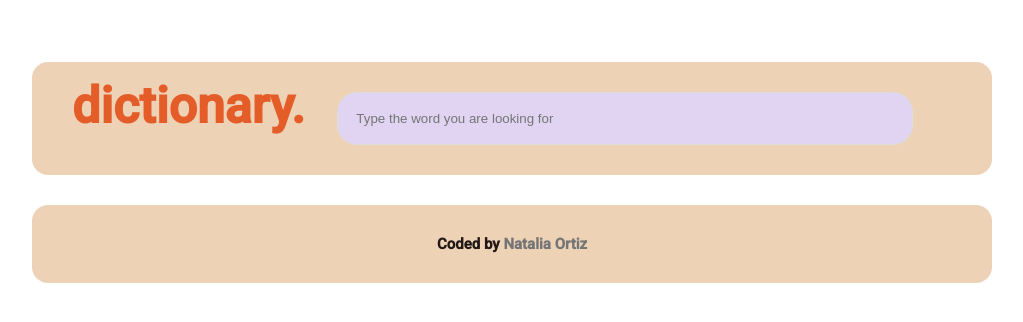
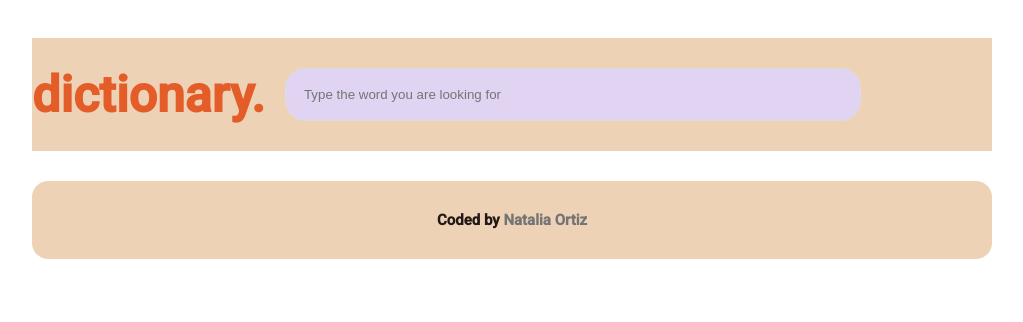
Before and after one commit to NatCode08/dictionary-project, a React (Create React App) app: page / in a window 1280 px wide. Shown: the top 322 px of the page, without its empty margins (128-1151 px from the left). Built offline with nearby package versions, Linux system fonts and the light colour scheme; no server answers.

Commit message:
improved the photo component

```diff
--- a/src/Dictionary.css
+++ b/src/Dictionary.css
@@ -1,20 +1,19 @@
 .Dictionary {
+  font-size: 50px;
   border-radius: 16px;
-  font-size: 50px;
-  background: #edd2b6;
   color: #e45d29;
-  margin: 24px 0;
 }
 .Dictionary searchBar {
   padding: 30px;
 }
 
-.Dictionary searchBar form {
+.Dictionary .searchBar form {
   display: flex;
   align-items: center;
+  background: #edd2b6;
 }
-.Dictionary span {
-  margin-left: 40px;
+.Dictionary .container span {
+  margin-left: 30px;
 }
 
 .Dictionary input {
--- a/src/Dictionary.js
+++ b/src/Dictionary.js
@@ -23,7 +23,7 @@ export default function Dictionary(props) {
     axios.get(apiUrl).then(handleDictionaryResponse);
 
     let pexelsApiKey = `563492ad6f91700001000001dce40c0e8bfd43e78975ec913a489b18`;
-    let pexelsApiUrl = `https://api.pexels.com/v1/search?query=${keyword}&per_page=1`;
+    let pexelsApiUrl = `https://api.pexels.com/v1/search?query=${keyword}&per_page=9`;
     let headers = {
       Authorization: `Bearer ${pexelsApiKey}`,
     };
--- a/src/Phonetic.css
+++ b/src/Phonetic.css
@@ -1,5 +1,8 @@
 .Phonetic {
   text-align: center;
+}
+.Phonetic .word section {
+  border-radius: 16px;
 }
 
 .Phonetic .word span {
@@ -7,7 +10,6 @@
   background: #e45d29;
   color: #fff;
   font-weight: normal;
-  border-radius: 16px;
 }
 .Phonetic a {
   color: #46459e;
--- a/src/Photos.css
+++ b/src/Photos.css
@@ -0,0 +1,5 @@
+.Photos img {
+  border-radius: 4px;
+  margin-bottom: 20px;
+  max-width: 100px;
+}
--- a/src/Photos.js
+++ b/src/Photos.js
@@ -10,7 +10,9 @@ export default function Photos(props) {
           {props.photos.map(function (photo, index) {
             return (
               <div className="col-4" key={index}>
-                <img src={photo.src.small} className="img-fluid" />
+                <a href={photo.src.original} target="_blank" rel="noreferrer">
+                  <img src={photo.src.landscape} className="img-fluid" />
+                </a>
               </div>
             );
           })}
--- a/src/Results.css
+++ b/src/Results.css
@@ -17,7 +17,6 @@
   font-size: 25px;
   font-weight: normal;
   color: black;
-  margin: 24px 0;
 }
 .Results .meaning {
   font-size: 25px;
```
